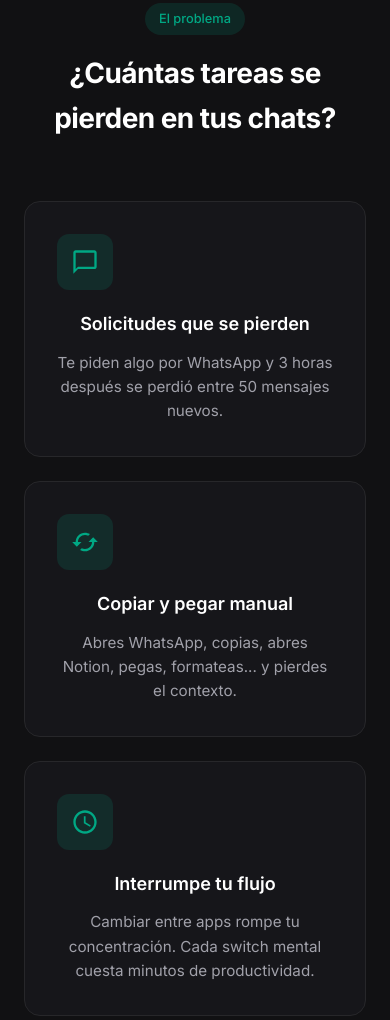
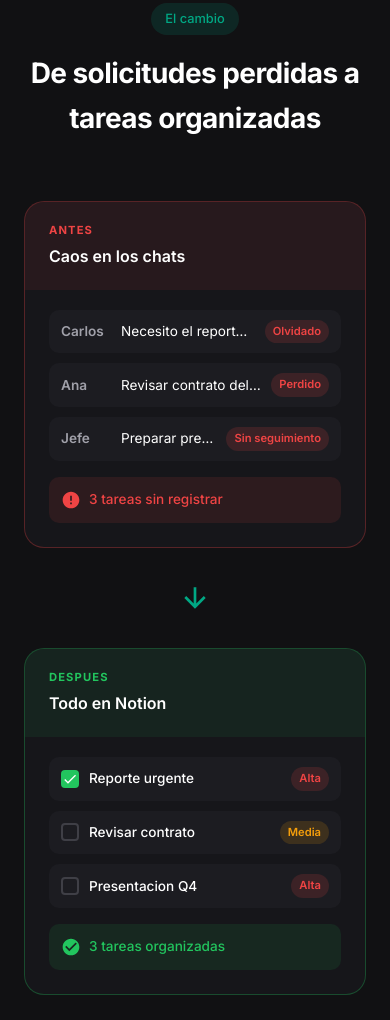
Before and after one commit to jhomarTM/WhatsApp-to-Task-Creator, a browser extension: page landing/index.html in a window 390 px wide. Shown: the part 1764-2784 px from the top of the page. Drawn offline with Linux system fonts and the light colour scheme; no server answers.

Commit message:
feat: redisenar seccion de problema como Antes vs Despues
- Nueva comparacion visual lado a lado
- ANTES: mensajes caÃ³ticos con estados Perdido/Olvidado
- DESPUES: tareas organizadas en Notion con prioridades
- Indicadores de estado (3 tareas sin registrar vs 3 organizadas)
- Flecha de transformaciÃ³n central
- DiseÃ±o responsive para mÃ³viles

```diff
--- a/landing/index.html
+++ b/landing/index.html
@@ -224,42 +224,90 @@
         </div>
     </section>
 
-    <!-- Problem Section -->
-    <section class="problem-section">
+    <!-- Before/After Comparison Section -->
+    <section class="comparison-section">
         <div class="container">
             <div class="section-header">
-                <span class="section-badge">El problema</span>
-                <h2>¿Cuántas tareas se pierden en tus chats?</h2>
+                <span class="section-badge">El cambio</span>
+                <h2>De solicitudes perdidas a tareas organizadas</h2>
             </div>
 
-            <div class="problem-grid">
-                <div class="problem-card">
-                    <div class="problem-icon">
-                        <svg viewBox="0 0 24 24" width="28" height="28" fill="currentColor">
-                            <path d="M20 2H4c-1.1 0-2 .9-2 2v18l4-4h14c1.1 0 2-.9 2-2V4c0-1.1-.9-2-2-2zm0 14H6l-2 2V4h16v12z"/>
-                        </svg>
+            <div class="comparison-container">
+                <!-- ANTES -->
+                <div class="comparison-side before">
+                    <div class="comparison-header">
+                        <span class="comparison-label before-label">ANTES</span>
+                        <span class="comparison-subtitle">Caos en los chats</span>
                     </div>
-                    <h3>Solicitudes que se pierden</h3>
-                    <p>Te piden algo por WhatsApp y 3 horas después se perdió entre 50 mensajes nuevos.</p>
+                    <div class="comparison-content">
+                        <div class="chat-chaos">
+                            <div class="chaos-message">
+                                <span class="msg-sender">Carlos</span>
+                                <span class="msg-text">Necesito el reporte urgente</span>
+                                <span class="msg-status lost">Olvidado</span>
+                            </div>
+                            <div class="chaos-message">
+                                <span class="msg-sender">Ana</span>
+                                <span class="msg-text">Revisar contrato del cliente</span>
+                                <span class="msg-status lost">Perdido</span>
+                            </div>
+                            <div class="chaos-message">
+                                <span class="msg-sender">Jefe</span>
+                                <span class="msg-text">Preparar presentacion Q4</span>
+                                <span class="msg-status lost">Sin seguimiento</span>
+                            </div>
+                        </div>
+                        <div class="chaos-indicator">
+                            <svg viewBox="0 0 24 24" width="20" height="20" fill="currentColor">
+                                <path d="M12 2C6.48 2 2 6.48 2 12s4.48 10 10 10 10-4.48 10-10S17.52 2 12 2zm1 15h-2v-2h2v2zm0-4h-2V7h2v6z"/>
+                            </svg>
+                            <span>3 tareas sin registrar</span>
+                        </div>
+                    </div>
                 </div>
-                <div class="problem-card">
-                    <div class="problem-icon">
-                        <svg viewBox="0 0 24 24" width="28" height="28" fill="currentColor">
-                            <path d="M19 8l-4 4h3c0 3.31-2.69 6-6 6-1.01 0-1.97-.25-2.8-.7l-1.46 1.46C8.97 19.54 10.43 20 12 20c4.42 0 8-3.58 8-8h3l-4-4zM6 12c0-3.31 2.69-6 6-6 1.01 0 1.97.25 2.8.7l1.46-1.46C15.03 4.46 13.57 4 12 4c-4.42 0-8 3.58-8 8H1l4 4 4-4H6z"/>
-                        </svg>
+
+                <!-- Flecha central -->
+                <div class="comparison-arrow">
+                    <svg viewBox="0 0 24 24" width="32" height="32" fill="currentColor">
+                        <path d="M12 4l-1.41 1.41L16.17 11H4v2h12.17l-5.58 5.59L12 20l8-8z"/>
+                    </svg>
+                </div>
+
+                <!-- DESPUÉS -->
+                <div class="comparison-side after">
+                    <div class="comparison-header">
+                        <span class="comparison-label after-label">DESPUES</span>
+                        <span class="comparison-subtitle">Todo en Notion</span>
                     </div>
-                    <h3>Copiar y pegar manual</h3>
-                    <p>Abres WhatsApp, copias, abres Notion, pegas, formateas... y pierdes el contexto.</p>
-                </div>
-                <div class="problem-card">
-                    <div class="problem-icon">
-                        <svg viewBox="0 0 24 24" width="28" height="28" fill="currentColor">
-                            <path d="M11.99 2C6.47 2 2 6.48 2 12s4.47 10 9.99 10C17.52 22 22 17.52 22 12S17.52 2 11.99 2zM12 20c-4.42 0-8-3.58-8-8s3.58-8 8-8 8 3.58 8 8-3.58 8-8 8zm.5-13H11v6l5.25 3.15.75-1.23-4.5-2.67z"/>
-                        </svg>
+                    <div class="comparison-content">
+                        <div class="notion-organized">
+                            <div class="notion-task">
+                                <span class="task-check done">
+                                    <svg viewBox="0 0 24 24" width="16" height="16" fill="currentColor">
+                                        <path d="M9 16.17L4.83 12l-1.42 1.41L9 19 21 7l-1.41-1.41z"/>
+                                    </svg>
+                                </span>
+                                <span class="task-title">Reporte urgente</span>
+                                <span class="task-tag high">Alta</span>
+                            </div>
+                            <div class="notion-task">
+                                <span class="task-check pending"></span>
+                                <span class="task-title">Revisar contrato</span>
+                                <span class="task-tag medium">Media</span>
+                            </div>
+                            <div class="notion-task">
+                                <span class="task-check pending"></span>
+                                <span class="task-title">Presentacion Q4</span>
+                                <span class="task-tag high">Alta</span>
+                            </div>
+                        </div>
+                        <div class="success-indicator">
+                            <svg viewBox="0 0 24 24" width="20" height="20" fill="currentColor">
+                                <path d="M12 2C6.48 2 2 6.48 2 12s4.48 10 10 10 10-4.48 10-10S17.52 2 12 2zm-2 15l-5-5 1.41-1.41L10 14.17l7.59-7.59L19 8l-9 9z"/>
+                            </svg>
+                            <span>3 tareas organizadas</span>
+                        </div>
                     </div>
-                    <h3>Interrumpe tu flujo</h3>
-                    <p>Cambiar entre apps rompe tu concentración. Cada switch mental cuesta minutos de productividad.
-                    </p>
                 </div>
             </div>
         </div>
--- a/landing/styles.css
+++ b/landing/styles.css
@@ -652,9 +652,210 @@ a {
 }
 
 /* Problem Section */
-.problem-section {
+/* Comparison Section - Before/After */
+.comparison-section {
     padding: 100px 0;
     background: var(--bg-secondary);
+}
+
+.comparison-container {
+    display: flex;
+    align-items: stretch;
+    gap: 24px;
+    max-width: 900px;
+    margin: 0 auto;
+}
+
+.comparison-side {
+    flex: 1;
+    background: var(--bg-card);
+    border-radius: 20px;
+    overflow: hidden;
+    border: 1px solid var(--border-color);
+}
+
+.comparison-side.before {
+    border-color: rgba(239, 68, 68, 0.3);
+}
+
+.comparison-side.after {
+    border-color: rgba(34, 197, 94, 0.3);
+}
+
+.comparison-header {
+    padding: 20px 24px;
+    display: flex;
+    flex-direction: column;
+    gap: 4px;
+}
+
+.comparison-side.before .comparison-header {
+    background: rgba(239, 68, 68, 0.08);
+}
+
+.comparison-side.after .comparison-header {
+    background: rgba(34, 197, 94, 0.08);
+}
+
+.comparison-label {
+    font-size: 0.7rem;
+    font-weight: 700;
+    letter-spacing: 0.1em;
+}
+
+.before-label {
+    color: #ef4444;
+}
+
+.after-label {
+    color: #22c55e;
+}
+
+.comparison-subtitle {
+    font-size: 1rem;
+    font-weight: 600;
+    color: var(--text-primary);
+}
+
+.comparison-content {
+    padding: 20px 24px 24px;
+}
+
+/* Chat Chaos - Before */
+.chat-chaos {
+    display: flex;
+    flex-direction: column;
+    gap: 10px;
+    margin-bottom: 16px;
+}
+
+.chaos-message {
+    display: flex;
+    align-items: center;
+    gap: 10px;
+    padding: 10px 12px;
+    background: var(--bg-elevated);
+    border-radius: 10px;
+    font-size: 0.85rem;
+}
+
+.msg-sender {
+    font-weight: 600;
+    color: var(--text-secondary);
+    min-width: 50px;
+}
+
+.msg-text {
+    flex: 1;
+    color: var(--text-primary);
+    white-space: nowrap;
+    overflow: hidden;
+    text-overflow: ellipsis;
+}
+
+.msg-status {
+    font-size: 0.7rem;
+    padding: 3px 8px;
+    border-radius: 100px;
+    font-weight: 600;
+}
+
+.msg-status.lost {
+    background: rgba(239, 68, 68, 0.15);
+    color: #ef4444;
+}
+
+.chaos-indicator {
+    display: flex;
+    align-items: center;
+    gap: 8px;
+    padding: 12px;
+    background: rgba(239, 68, 68, 0.1);
+    border-radius: 10px;
+    color: #ef4444;
+    font-size: 0.85rem;
+    font-weight: 500;
+}
+
+/* Notion Organized - After */
+.notion-organized {
+    display: flex;
+    flex-direction: column;
+    gap: 10px;
+    margin-bottom: 16px;
+}
+
+.notion-task {
+    display: flex;
+    align-items: center;
+    gap: 10px;
+    padding: 10px 12px;
+    background: var(--bg-elevated);
+    border-radius: 10px;
+    font-size: 0.85rem;
+}
+
+.task-check {
+    width: 18px;
+    height: 18px;
+    border-radius: 4px;
+    display: flex;
+    align-items: center;
+    justify-content: center;
+    flex-shrink: 0;
+}
+
+.task-check.done {
+    background: #22c55e;
+    color: white;
+}
+
+.task-check.pending {
+    border: 2px solid var(--border-light);
+}
+
+.task-title {
+    flex: 1;
+    color: var(--text-primary);
+    font-weight: 500;
+}
+
+.task-tag {
+    font-size: 0.7rem;
+    padding: 3px 8px;
+    border-radius: 100px;
+    font-weight: 600;
+}
+
+.task-tag.high {
+    background: rgba(239, 68, 68, 0.15);
+    color: #ef4444;
+}
+
+.task-tag.medium {
+    background: rgba(245, 158, 11, 0.15);
+    color: #f59e0b;
+}
+
+.success-indicator {
+    display: flex;
+    align-items: center;
+    gap: 8px;
+    padding: 12px;
+    background: rgba(34, 197, 94, 0.1);
+    border-radius: 10px;
+    color: #22c55e;
+    font-size: 0.85rem;
+    font-weight: 500;
+}
+
+/* Arrow between */
+.comparison-arrow {
+    display: flex;
+    align-items: center;
+    justify-content: center;
+    color: var(--accent);
+    flex-shrink: 0;
 }
 
 .section-header {
@@ -687,49 +888,6 @@ a {
     margin: 0 auto;
 }
 
-.problem-grid {
-    display: grid;
-    grid-template-columns: repeat(3, 1fr);
-    gap: 24px;
-}
-
-.problem-card {
-    background: var(--bg-card);
-    border: 1px solid var(--border-color);
-    border-radius: 16px;
-    padding: 32px;
-    text-align: center;
-    transition: all 0.3s ease;
-}
-
-.problem-card:hover {
-    border-color: var(--border-light);
-    transform: translateY(-4px);
-}
-
-.problem-icon {
-    margin-bottom: 20px;
-    color: var(--accent);
-    display: flex;
-    align-items: center;
-    justify-content: center;
-    width: 56px;
-    height: 56px;
-    background: var(--accent-glow);
-    border-radius: 12px;
-}
-
-.problem-card h3 {
-    font-size: 1.125rem;
-    font-weight: 600;
-    margin-bottom: 12px;
-}
-
-.problem-card p {
-    font-size: 0.95rem;
-    color: var(--text-secondary);
-    line-height: 1.6;
-}
 
 /* Features Section */
 .features-section {
@@ -1149,7 +1307,15 @@ a {
 /* Responsive */
 @media (max-width: 900px) {
 
-    .problem-grid,
+    .comparison-container {
+        flex-direction: column;
+    }
+
+    .comparison-arrow {
+        transform: rotate(90deg);
+        padding: 10px 0;
+    }
+
     .features-grid {
         grid-template-columns: repeat(2, 1fr);
     }
@@ -1222,7 +1388,6 @@ a {
         display: none;
     }
 
-    .problem-grid,
     .features-grid {
         grid-template-columns: 1fr;
     }
```
